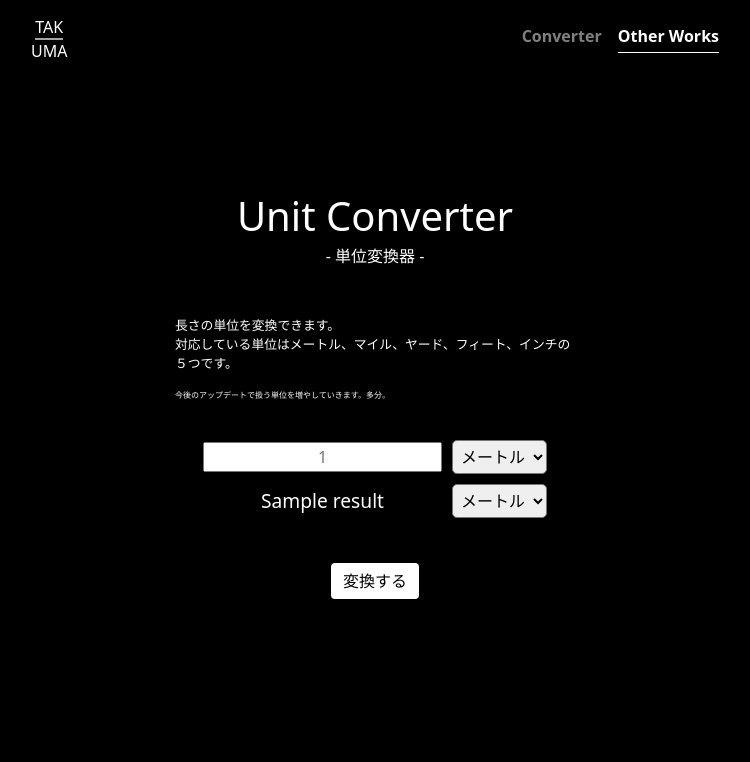
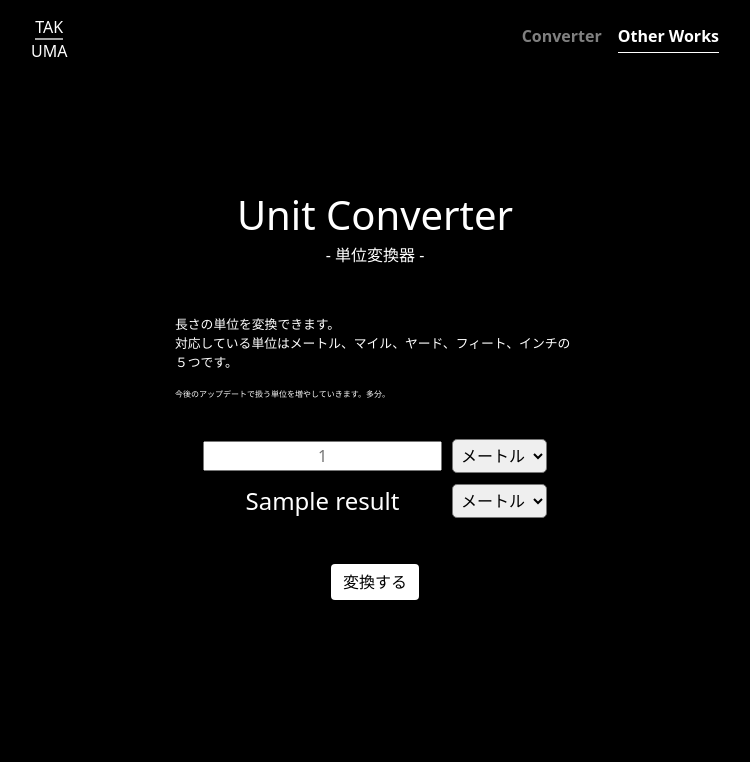
Before and after one commit to konitaku/unit-converter, a Flask app: template templates/index.html in a window 1280 px wide. Shown: the top 762 px of the page, without its empty margins (265-1015 px from the left). Run offline with Flask 2, Linux system fonts and the light colour scheme; the template is opened without the code that fills it: values that come from a table or form of the project are taken from there, most other values are stand-ins (such as "Sample title", 1, 10 or a date in 2020); some libraries are stand-ins or nearby versions.

Commit message:
Modified Font Sizes

```diff
--- a/static/css/style.css
+++ b/static/css/style.css
@@ -19,6 +19,7 @@ select {
 }
 h1 {
     margin: 0 auto .25rem;
+    font-size: 2.5rem;
 }
 .sub-heading {
     padding-bottom: 2rem;
@@ -109,7 +110,7 @@ span.logo {
     padding: 2.5rem;
 }
 .result {
-    font-size: 1.2rem
+    font-size: 1.5rem
 }
 /* -------------- Works Card ---------------- */
 .card {
```
